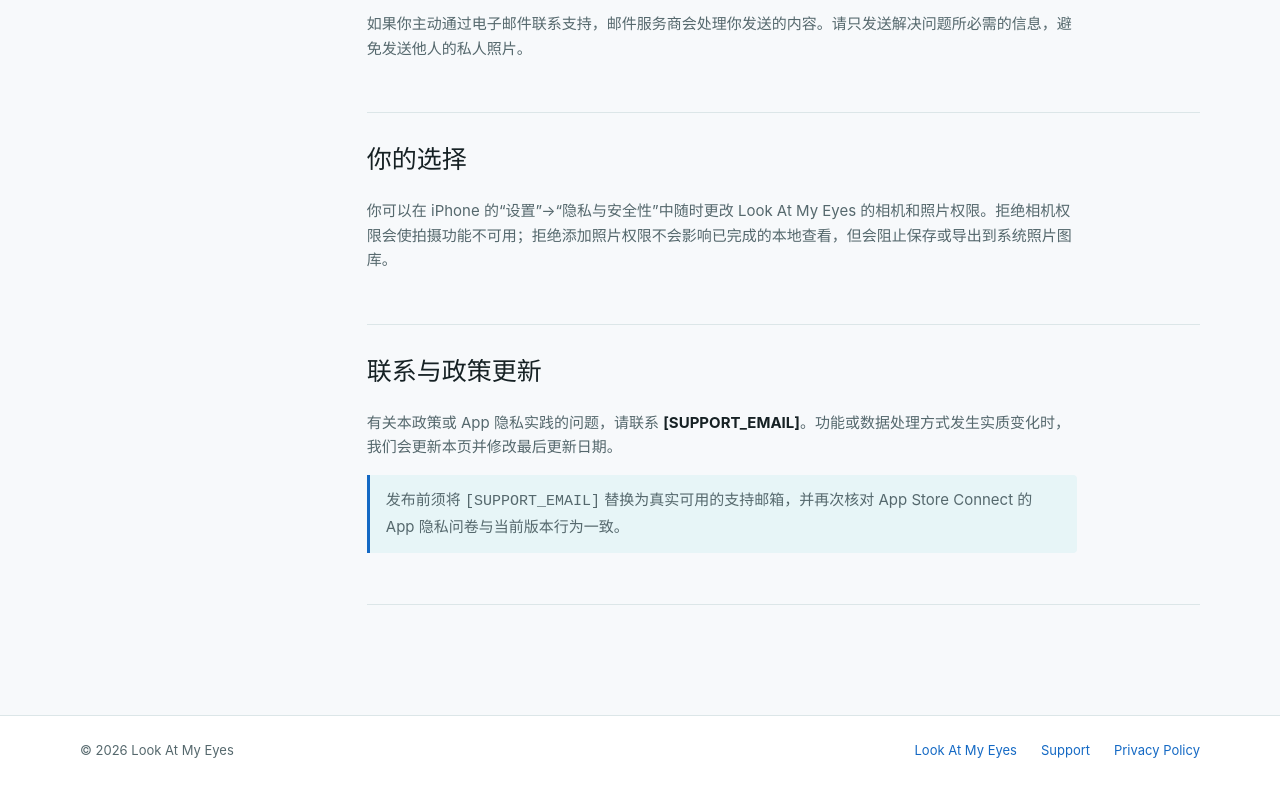
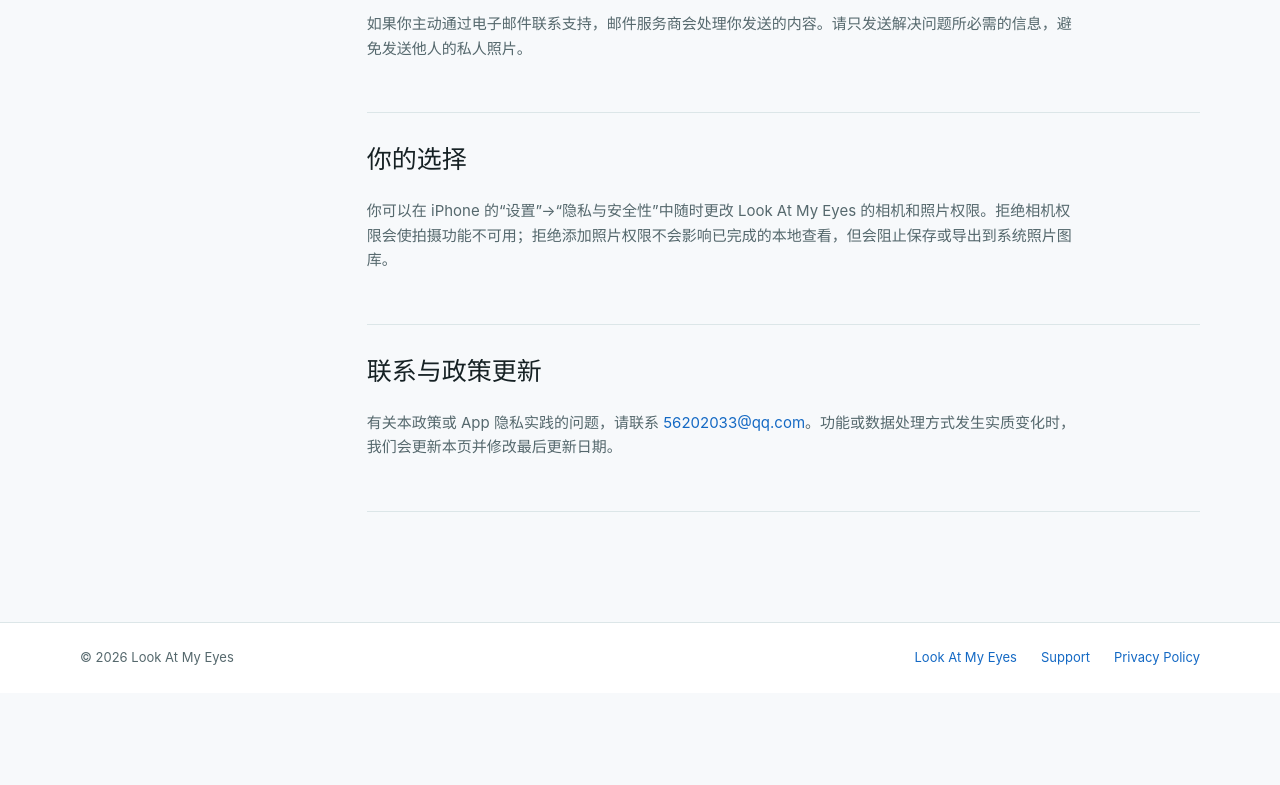
Before and after one commit to hanyu040304/look-at-my-eyes-support, a plain HTML site: page privacy.html in a window 1280 px wide. Shown: the part 1002-1787 px from the top of the page. After the commit the page ends 1695 px from the top, so only its background shows below. Drawn offline with Linux system fonts and the light colour scheme.

Commit message:
Add support contact and Pages URLs

```diff
--- a/privacy.html
+++ b/privacy.html
@@ -53,8 +53,7 @@
         </section>
         <section id="contact" class="document-section">
           <h2>联系与政策更新</h2>
-          <p>有关本政策或 App 隐私实践的问题，请联系 <strong class="placeholder">[SUPPORT_EMAIL]</strong>。功能或数据处理方式发生实质变化时，我们会更新本页并修改最后更新日期。</p>
-          <p class="notice">发布前须将 <code>[SUPPORT_EMAIL]</code> 替换为真实可用的支持邮箱，并再次核对 App Store Connect 的 App 隐私问卷与当前版本行为一致。</p>
+          <p>有关本政策或 App 隐私实践的问题，请联系 <a href="mailto:56202033@qq.com">56202033@qq.com</a>。功能或数据处理方式发生实质变化时，我们会更新本页并修改最后更新日期。</p>
         </section>
       </div>
     </div>
```
Also changed, not shown: support.html (+1 -2 lines), 1 other file.
